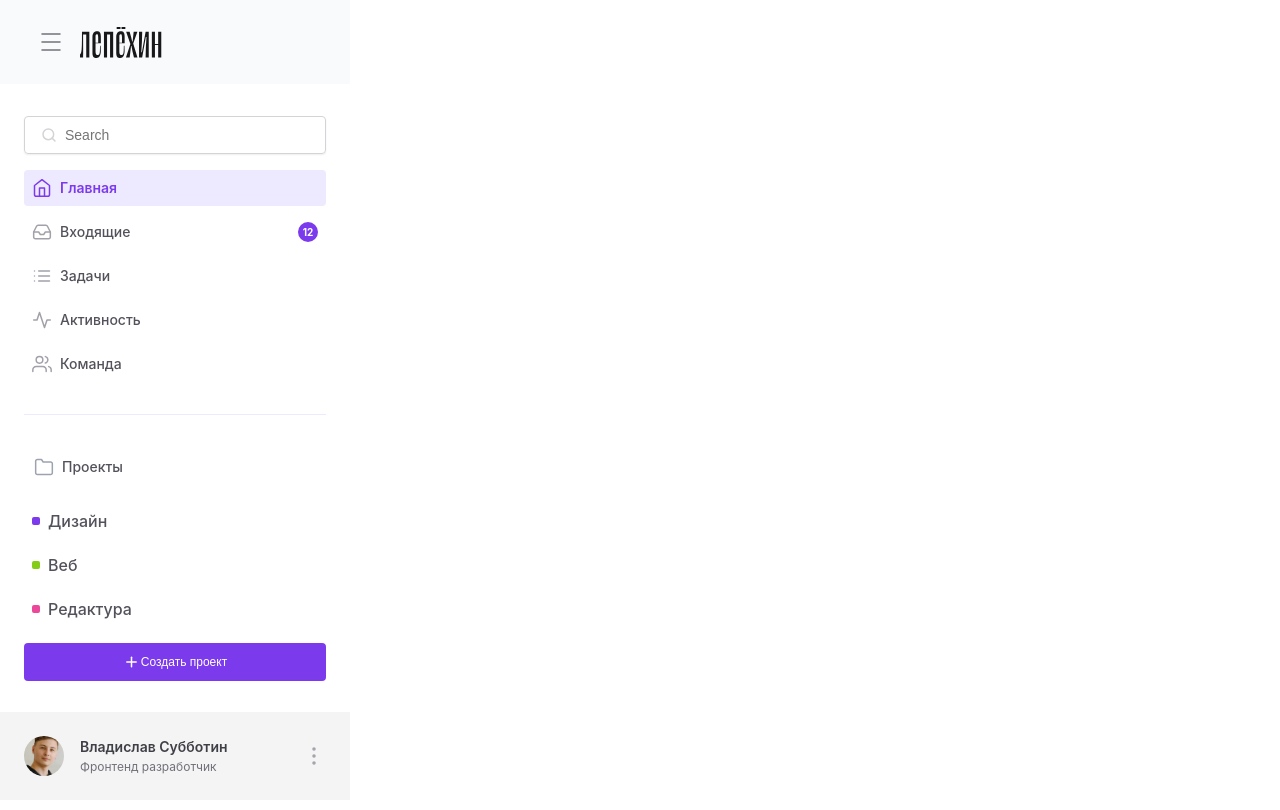
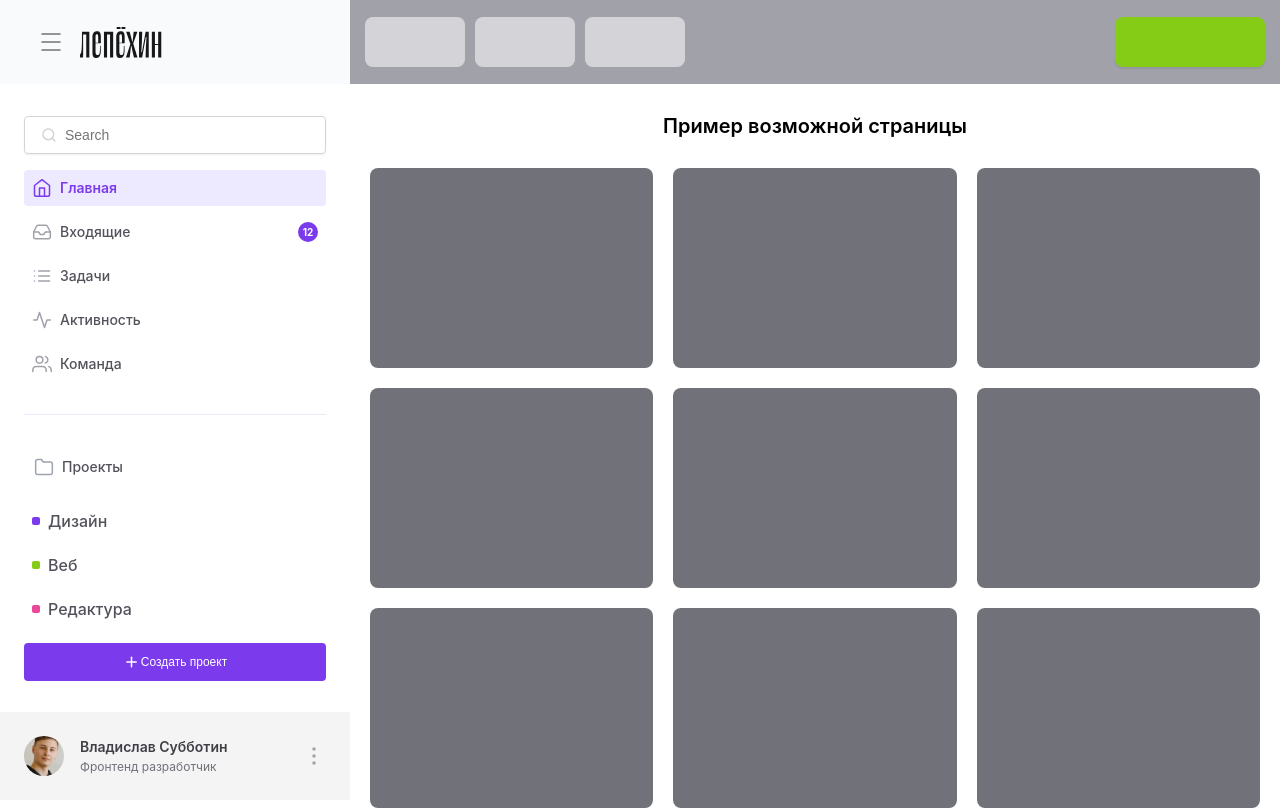
Before and after one commit to DarDog/test-studio, a React (Create React App) app: page / in a window 1280 px wide. Shown: the top 810 px of the page. Built offline with nearby package versions, Linux system fonts and the light colour scheme.

Commit message:
Feat: Add example component

```diff
--- a/src/Components/App/App.js
+++ b/src/Components/App/App.js
@@ -1,17 +1,18 @@
 import React from 'react';
 import { Routes, Route } from 'react-router-dom';
 import Layout from "../Layout/Layout";
+import Component from "../Componeny/Component";
 
 const App = () => {
   return (
     <Routes>
       <Route path='/' element={ <Layout/>}>
-        <Route index/>
-        <Route path='inbox'/>
-        <Route path='todo'/>
-        <Route path='activity'/>
-        <Route path='team'/>
-        <Route path='folder/:name'/>
+        <Route index element={ <Component /> }/>
+        <Route path='inbox' element={ <Component /> }/>
+        <Route path='todo' element={ <Component /> }/>
+        <Route path='activity' element={ <Component /> }/>
+        <Route path='team' element={ <Component /> }/>
+        <Route path='folder/:name' element={ <Component /> }/>
       </Route>
     </Routes>
   );
--- /dev/null
+++ b/src/Components/Componeny/Component.css
@@ -0,0 +1,90 @@
+.example-page {
+  display: flex;
+  flex-direction: column;
+  align-items: center;
+}
+
+.example-page__header {
+  width: 100%;
+  padding: 17px 15px;
+  background-color: #A1A1AA;
+  display: flex;
+  align-items: center;
+  justify-content: space-between;
+  gap: 10px;
+  box-sizing: border-box;
+}
+
+.example-page__list {
+  list-style: none;
+  margin: 0;
+  padding: 0;
+  display: flex;
+  align-items: center;
+  gap: 10px;
+  width: 100%;
+}
+
+.example-page__item {
+  width: 100%;
+  max-width: 100px;
+  height: 50px;
+  background-color: #D4D4D8;
+  border-radius: 8px;
+}
+
+.example-page__button {
+  background-color: #84CC16;
+  width: 100%;
+  max-width: 150px;
+  height: 50px;
+  border-radius: 8px;
+  border: none;
+  box-shadow: 0 2px 2px rgba(0,0,0, .07);
+}
+
+.example-page__content {
+  display: flex;
+  flex-direction: column;
+  align-items: center;
+  padding: 30px 20px;
+  width: 100%;
+  max-width: 1240px;
+  box-sizing: border-box;
+}
+
+.example-page__title {
+  margin: 0;
+  font-weight: 600;
+  font-size: 20px;
+  line-height: 24px;
+  color: black;
+  text-align: center;
+}
+
+.example-page__content-list {
+  list-style: none;
+  margin: 30px 0 0;
+  padding: 0;
+  display: grid;
+  grid-template-columns: repeat(auto-fit, minmax(250px, 1fr));
+  grid-gap: 20px;
+  width: 100%;
+}
+
+.example-page__content-item {
+  width: 100%;
+  height: 200px;
+  background-color: #71717A;
+  border-radius: 8px;
+}
+
+@media screen and (max-width: 650px){
+  .example-page__content-list {
+    grid-template-columns: repeat(auto-fit, minmax(200px, 1fr));
+  }
+
+  .example-page__content-item {
+    height: 100px;
+  }
+}
--- /dev/null
+++ b/src/Components/Componeny/Component.js
@@ -0,0 +1,45 @@
+import React from 'react';
+import './Component.css'
+
+const Component = () => {
+  return (
+    <section className='example-page'>
+      <article className='example-page__header'>
+        <ul className='example-page__list'>
+          <li className='example-page__item'/>
+          <li className='example-page__item'/>
+          <li className='example-page__item'/>
+        </ul>
+        <button className='example-page__button'/>
+      </article>
+      <article className='example-page__content'>
+        <h1 className='example-page__title'>Пример возможной страницы</h1>
+        <ul className='example-page__content-list'>
+          <li className='example-page__content-item' />
+          <li className='example-page__content-item' />
+          <li className='example-page__content-item' />
+          <li className='example-page__content-item' />
+          <li className='example-page__content-item' />
+          <li className='example-page__content-item' />
+          <li className='example-page__content-item' />
+          <li className='example-page__content-item' />
+          <li className='example-page__content-item' />
+          <li className='example-page__content-item' />
+          <li className='example-page__content-item' />
+          <li className='example-page__content-item' />
+          <li className='example-page__content-item' />
+          <li className='example-page__content-item' />
+          <li className='example-page__content-item' />
+          <li className='example-page__content-item' />
+          <li className='example-page__content-item' />
+          <li className='example-page__content-item' />
+          <li className='example-page__content-item' />
+          <li className='example-page__content-item' />
+          <li className='example-page__content-item' />
+        </ul>
+      </article>
+    </section>
+  );
+};
+
+export default Component
--- a/src/Components/Layout/Layout.css
+++ b/src/Components/Layout/Layout.css
@@ -1,5 +1,12 @@
 .main {
+  position: relative;
   width: 100%;
   display: flex;
+}
+
+.content {
+  display: flex;
   flex-direction: column;
+  width: 100%;
+  min-height: 100vh;
 }
--- a/src/Components/Layout/Layout.js
+++ b/src/Components/Layout/Layout.js
@@ -7,6 +7,9 @@ const Layout = () => {
   return (
     <main className='main'>
       <SideBar />
+      <div className='content'>
+      { <Outlet /> }
+      </div>
     </main>
   );
 };
```
